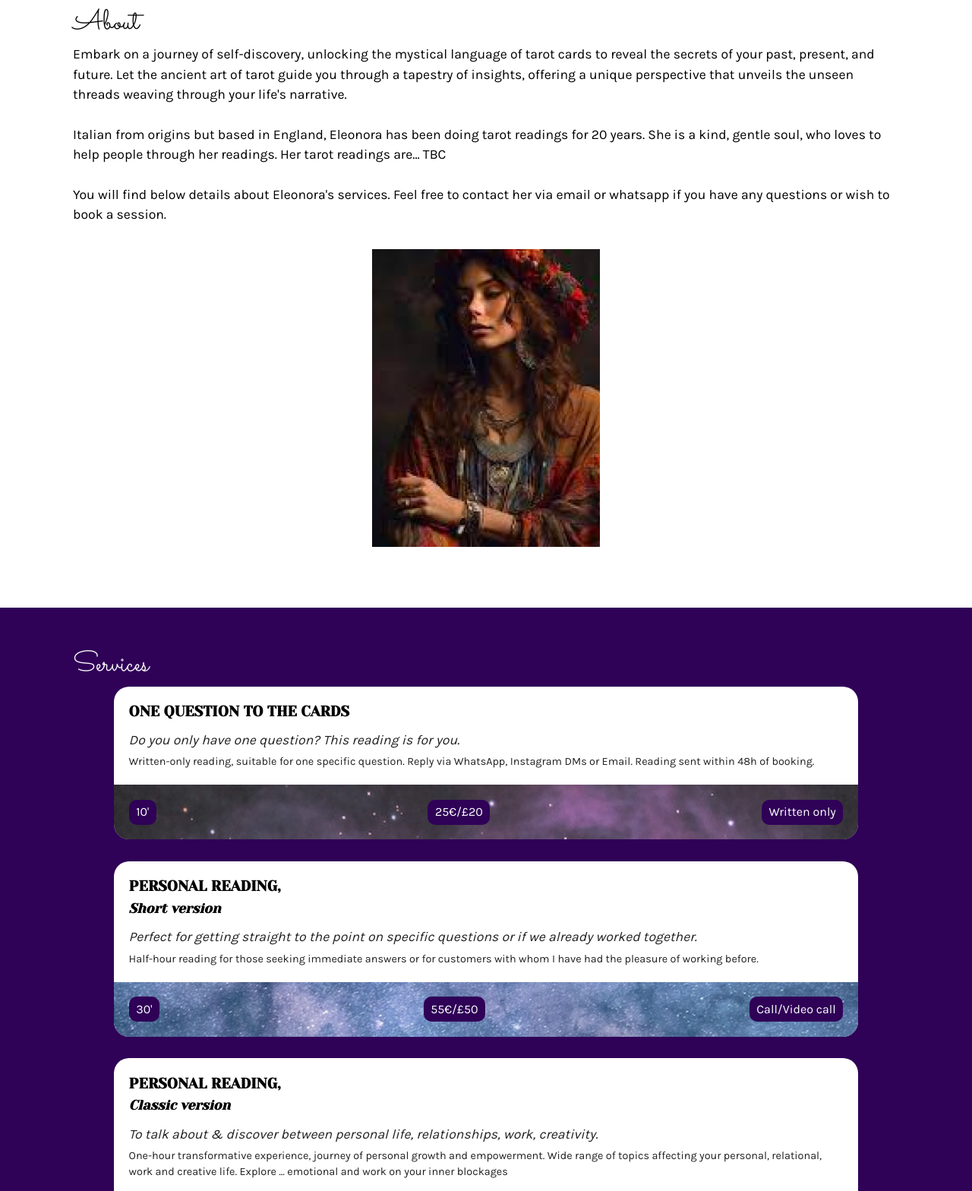
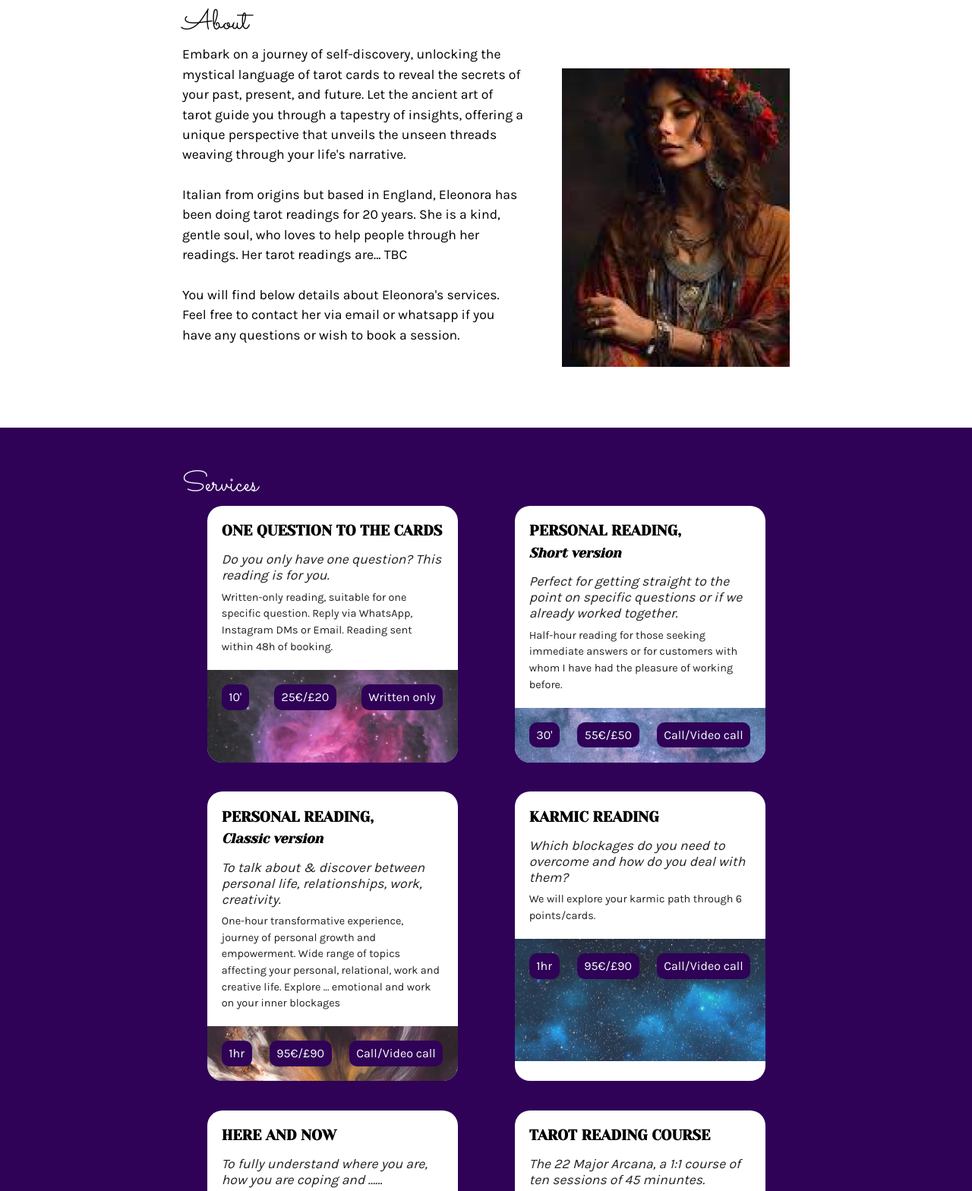
Before and after one commit to rbmelanie/Eleonora, a plain HTML site: page index.html in a window 1280 px wide. Shown: the part 283-1851 px from the top of the page at 76% size. Drawn offline with Linux system fonts and the light colour scheme.

Commit message:
new breakpoints

```diff
--- a/index.html
+++ b/index.html
@@ -34,6 +34,7 @@
     <section class="white-bg" id="about">
         <div class="container">
             <h2>About</h2>
+            <div class="flex-desktop">
                 <p class="about__text">
                     Embark on a journey of self-discovery, unlocking the mystical language
                     of tarot cards to reveal the secrets of your past, present, and
@@ -41,16 +42,17 @@
                     insights, offering a unique perspective that unveils the unseen
                     threads weaving through your life's narrative. <br /><br />
                     Italian from origins but based in England, Eleonora has been doing
-                tarot readings for 20 years. She is a kind, gentle soul, who loves to help people through her readings.
+                    tarot readings for 20 years. She is a kind, gentle soul, who loves to help people through her
+                    readings.
                     Her tarot readings are... TBC
-            </p>
-            <p class="about__text">
+                    <br /><br />
                     You will find below details about Eleonora's <a href="#services">services</a>. Feel
                     free to <a href="#contact">contact her via email or whatsapp</a> if you
                     have any questions or wish to book a session.
                 </p>
                 <img class="about__photo" src="./img/eleonora.png"
                     alt="Photo of Eleonora Laudante, Tarot reader, in boho outfit" />
+            </div>
         </div>
     </section>
     <section class="purple-bg services" id="services">
--- a/style.css
+++ b/style.css
@@ -196,7 +196,7 @@ nav div ul {
     color: var(--dark-grey);
     overflow: hidden;
     position: relative;
-    max-width: 90%;
+    max-width: 85%;
     margin: 0 auto 1.8em;
 }
 .service-card--padding {
@@ -247,7 +247,6 @@ nav div ul {
 }
 
 /* ---- Contacts/Book ---- */
-
 .contact__title {
     font-family: 'Yeseva One', serif;
     font-size: 1.6rem;
@@ -258,7 +257,6 @@ nav div ul {
     display: grid;
     grid-template-columns: 25px auto;
     gap: 10px;
-
 }
 
 /* ---- FAQs ---- */
@@ -292,23 +290,31 @@ nav div ul {
     font-style: italic;
 }
 
+@media (min-width: 570px) {
+    .service__flex {
+        display: grid;
+        grid-template-columns: 1fr 1fr;
+        grid-template-rows: auto;
+        gap: 10px;
 
-@media (min-width: 550px) {
+    }
     .service-card {
         width: 100%;
+        flex-grow: 0;
+        min-width: 280px;
+        max-width: 330px;
     }
     .service-card__text {
         display:inline-block;
     }
-    .service__flex {
+}
+@media (min-width: 850px) {
+    .container {
+        max-width: 800px;
+    }
+    .flex-desktop {
         display: flex;
-        flex-wrap: wrap;
-        justify-content: space-between;
+        gap: 50px;
     }
 
 }
-
-/* for later */
-header {
-    /* min-height: 250px; */
-}
```
Lines whose indentation alone changed are shown as unchanged.
